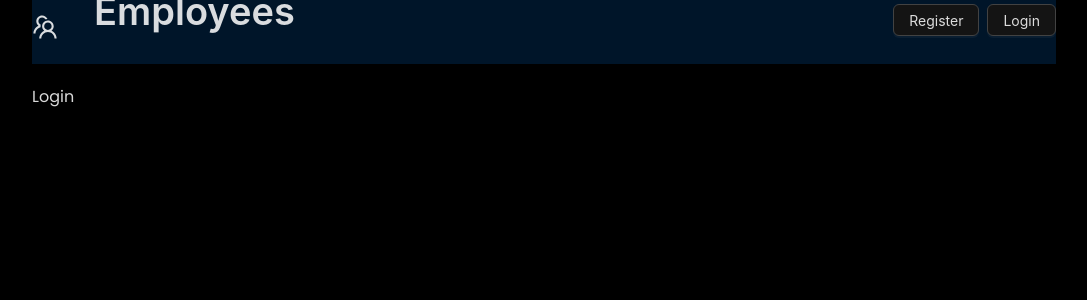
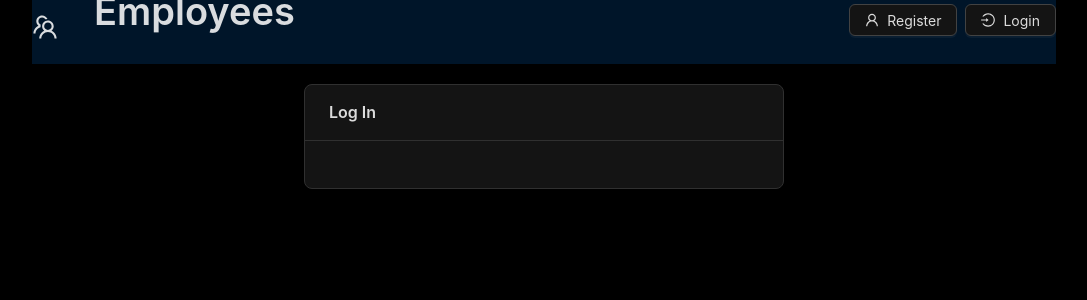
Before and after one commit to deniskolomoyets/employees-app, a React (Create React App) app in the folder client/: page /login in a window 1280 px wide. Shown: the top 300 px of the page, without its empty margins (96-1183 px from the left). Built offline with nearby package versions, Linux system fonts and the light colour scheme.

Commit message:
Log In page

```diff
--- a/client/src/components/header/index.tsx
+++ b/client/src/components/header/index.tsx
@@ -1,5 +1,5 @@
 import React from "react";
-import { TeamOutlined } from "@ant-design/icons";
+import { LoginOutlined, TeamOutlined, UserOutlined } from "@ant-design/icons";
 import { Layout, Space, Typography } from "antd";
 import styles from "./index.module.css";
 import { CustomButton } from "../custom-button";
@@ -19,10 +19,14 @@ export const Header = () => {
       </Space>
       <Space>
         <Link to={Paths.register}>
-          <CustomButton type="default">Register</CustomButton>
+          <CustomButton type="default" icon={<UserOutlined />}>
+            Register
+          </CustomButton>
         </Link>
         <Link to={Paths.login}>
-          <CustomButton type="default">Login</CustomButton>
+          <CustomButton type="default" icon={<LoginOutlined />}>
+            Login
+          </CustomButton>
         </Link>
       </Space>
     </Layout.Header>
--- a/client/src/pages/login/index.tsx
+++ b/client/src/pages/login/index.tsx
@@ -1,10 +1,15 @@
 import React from "react";
 import { Layout } from "../../components/layout";
+import { Card, Form, Row } from "antd";
 
 export const Login = () => {
   return (
     <Layout>
-      <div>Login</div>
+      <Row align="middle" justify="center">
+        <Card title="Log In" style={{ width: "30rem" }}>
+          <Form onFinish={() => null}></Form>
+        </Card>
+      </Row>
     </Layout>
   );
 };
```
